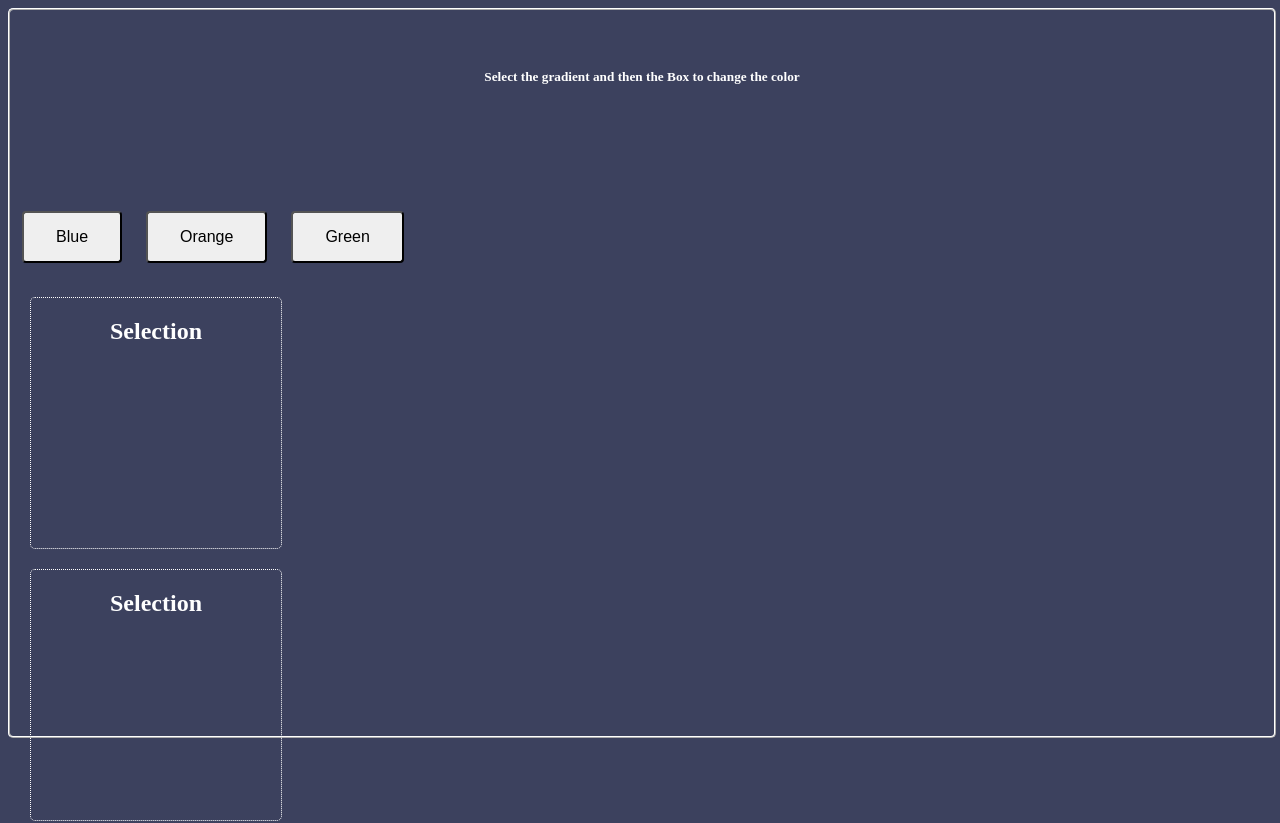
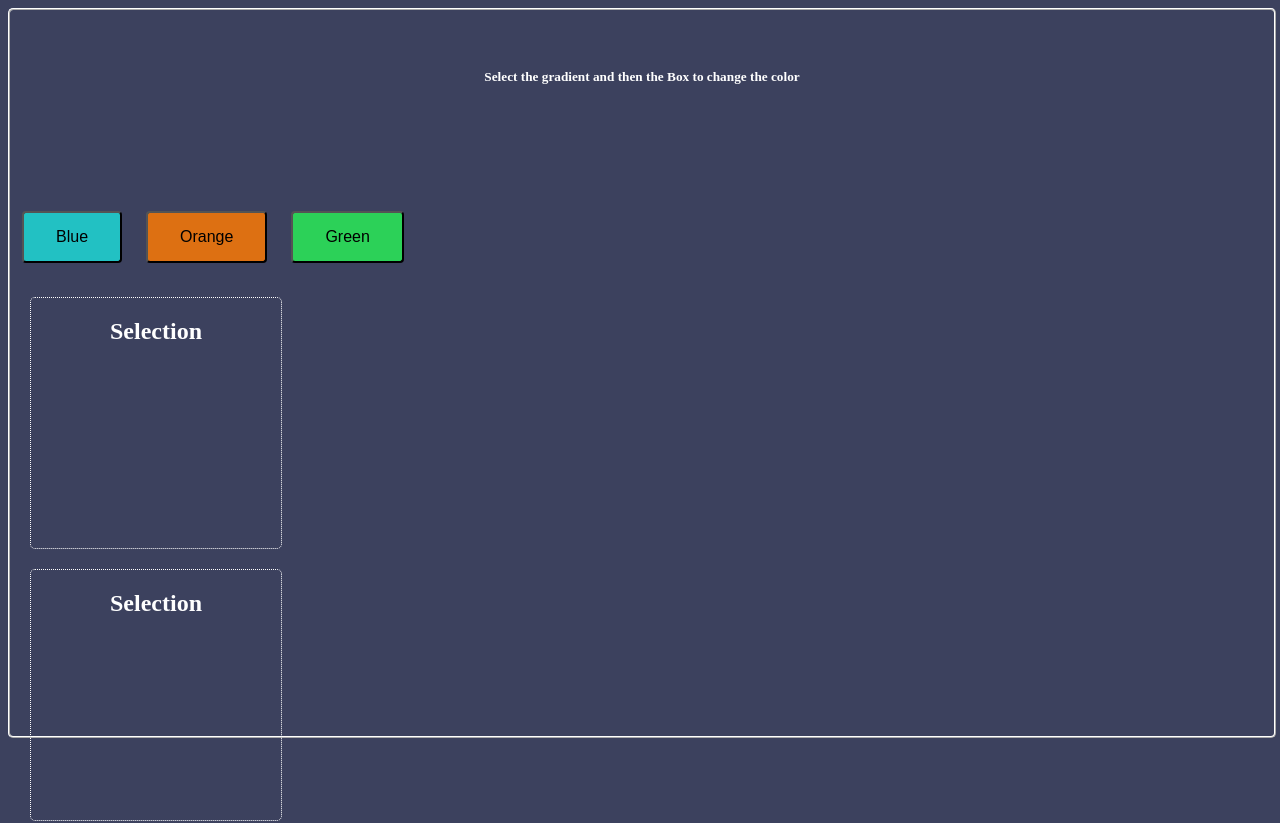
Before and after one commit to Vinay846/Hackathon-7---Mini-Colour-Picker, a React app: page / in a window 1280 px wide. Shown: the top 823 px of the page. Built offline with nearby package versions, Linux system fonts and the light colour scheme.

Commit message:
answer updated

```diff
--- a/src/components/ColourSelector.js
+++ b/src/components/ColourSelector.js
@@ -1,12 +1,15 @@
-import React from 'react';
+import React from "react";
 
 const ColourSelector = (props) => {
   const { config, selectNextBackground } = props;
   const { background } = config;
   return (
-    <button className={config.className} onClick={() => selectNextBackground({background: background})}>
+    <button
+      className={config.classname}
+      onClick={() => selectNextBackground({ background: background })}
+    >
       {config.label}
     </button>
   );
-}
+};
 export default ColourSelector;
--- a/src/components/Selection.js
+++ b/src/components/Selection.js
@@ -2,11 +2,16 @@ import React, { useState } from "react";
 import "./../styles/Child.css";
 
 const Selection = (props) => {
-    const [nextBackground, selectNextBackground] = useState({ background: "" });
-    return(
-        <div onClick={()=>props.applyColor(selectNextBackground)} className={"fix-box"} style={{backgroundColor: nextBackground.background}}>
-            <h2 className="subheading">Selection</h2>
-        </div>
-    );
-}
+  const [nextBackground, selectNextBackground] = useState({ background: "" });
+
+  return (
+    <div
+      style={{ background: nextBackground.background }}
+      className={"fix-box"}
+      onClick={() => props.applyColor(selectNextBackground)}
+    >
+      <h2 className="subheading">Selection</h2>
+    </div>
+  );
+};
 export default Selection;
```
